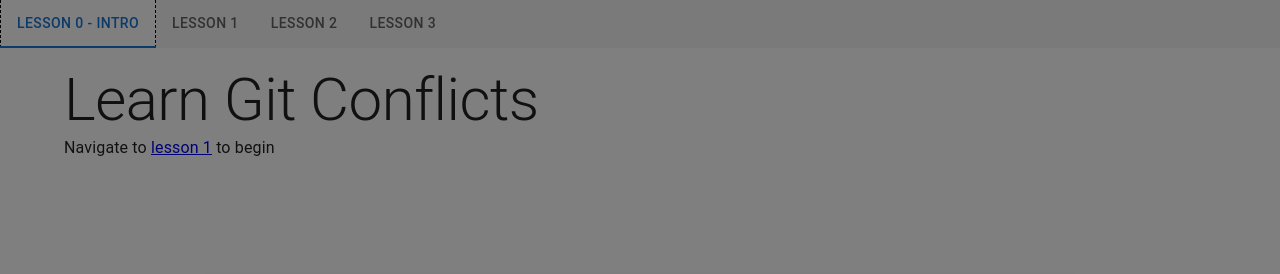
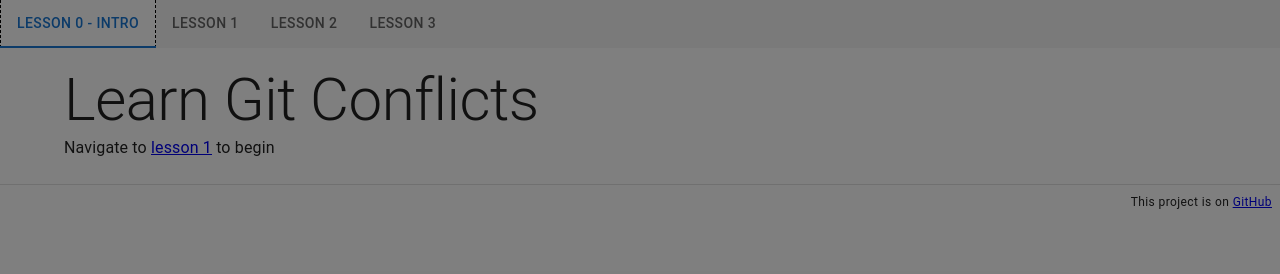
Before and after one commit to SaahirM/Learn-Git-Conflicts, a Next.js app: page / in a window 1280 px wide. Shown: the top 274 px of the page. Built offline with nearby package versions, Linux system fonts and the light colour scheme.

Commit message:
add footer with github plug

```diff
--- a/src/app/layout.tsx
+++ b/src/app/layout.tsx
@@ -2,6 +2,7 @@
 import type { ReactNode } from "react";
 import ThemeProvider from "./ThemeProvider";
 import ProgressProvider from "@/components/ProgressProvider";
+import Footer from "@/components/Footer";
 
 export const metadata: Metadata = {
     title: "Tutorial - Learn Git Conflicts",
@@ -21,6 +22,7 @@
                 <ThemeProvider>
                     <ProgressProvider>{children}</ProgressProvider>
                 </ThemeProvider>
+                <Footer />
             </body>
         </html>
     );
--- /dev/null
+++ b/src/components/Footer.tsx
@@ -0,0 +1,21 @@
+import { Divider, Typography } from "@mui/material";
+import Link from "next/link";
+
+export default function Footer() {
+    return (
+        <>
+            <Divider sx={{ mt: 3, mb: 1 }} />
+            <Typography
+                variant="caption"
+                textAlign="end"
+                display="block"
+                mr={1}
+            >
+                This project is on{" "}
+                <Link href="https://github.com/SaahirM/Learn-Git-Conflicts">
+                    GitHub
+                </Link>
+            </Typography>
+        </>
+    );
+}
```
